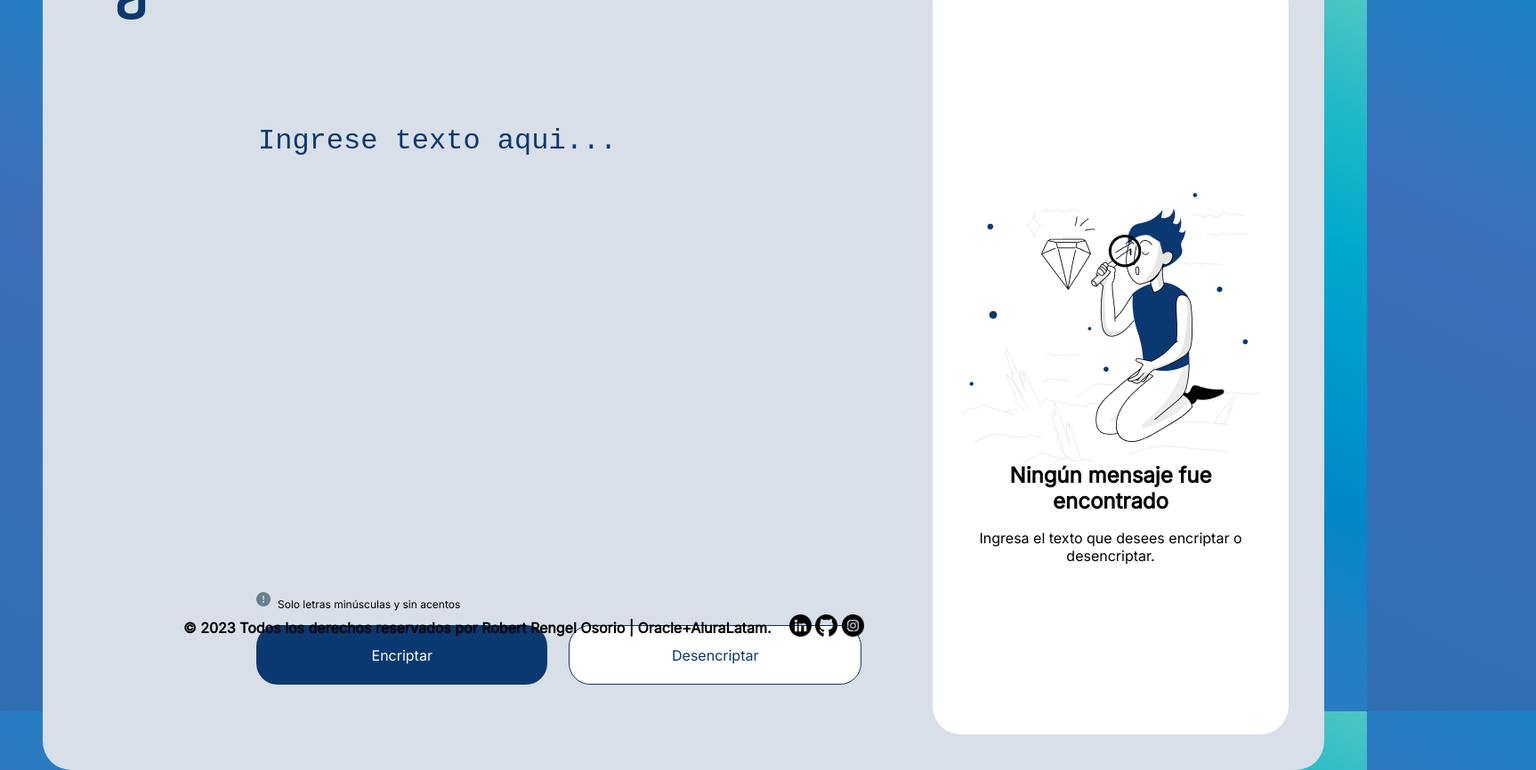
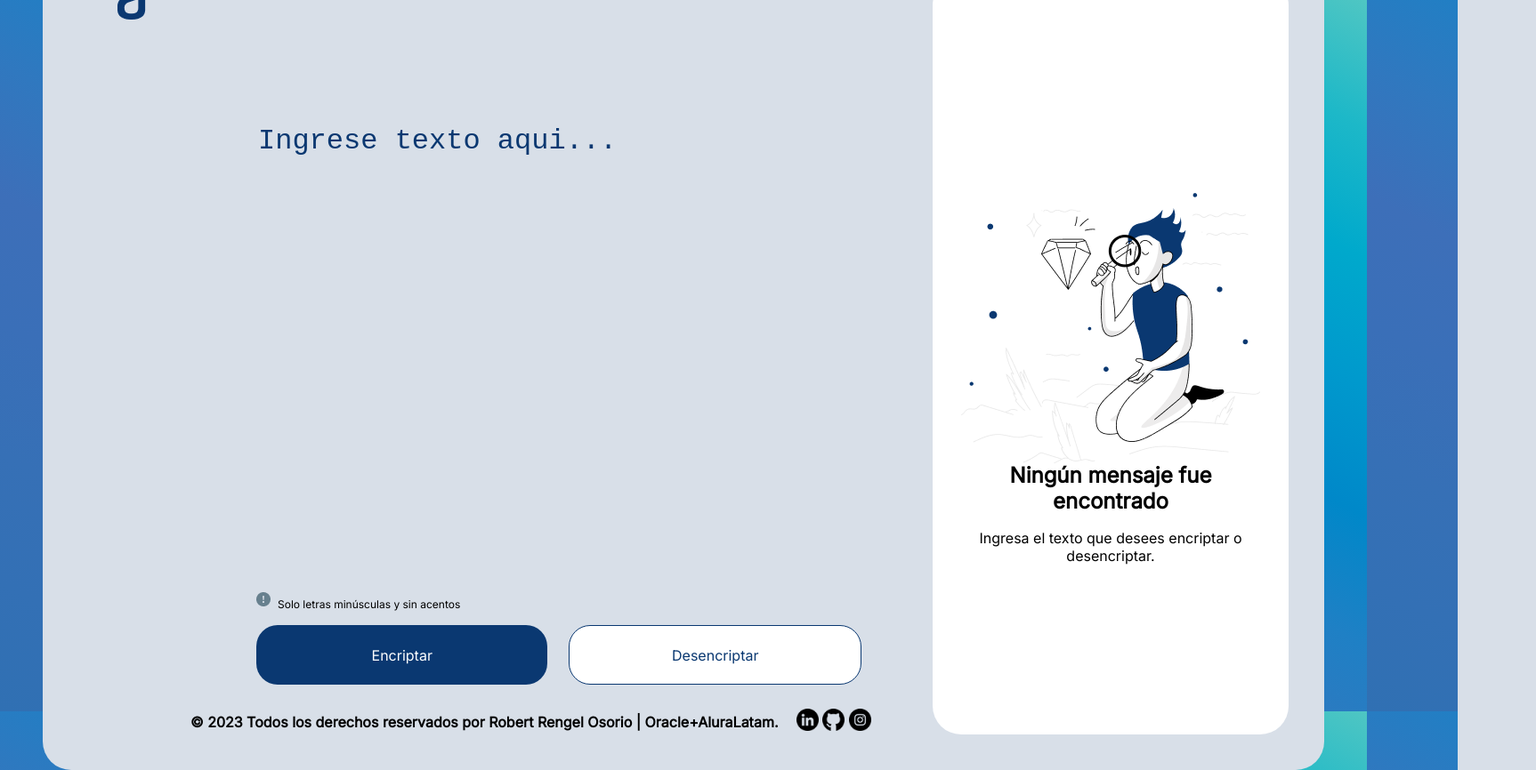
Before and after one commit to robertrengel/encryto-desencryto-challenge-ONE, a plain HTML site: page index.html in a window 1536 px wide. Shown: the whole page at 89% size, 1726 px wide, since content can reach past the window. Drawn offline with Linux system fonts and the light colour scheme.

Commit message:
Finished Encrytor Alura challenger

```diff
--- a/style.css
+++ b/style.css
@@ -79,8 +79,8 @@ main{
     position: absolute;
     display: flex;
     width: 100%;
-    left: 190px;
-    bottom: 40px;
+    left: 150px;
+    bottom: 0px;
     align-items: center;
    }
 
```
Also changed, not shown: index.html (+1 -1 lines).
